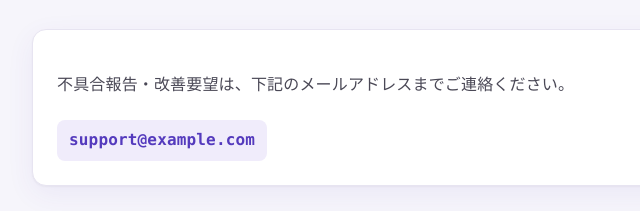
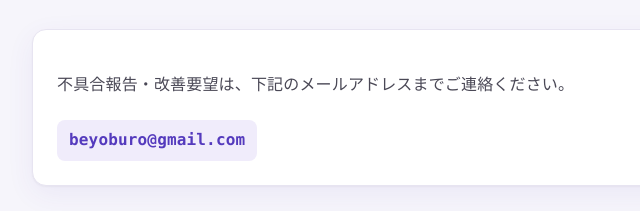
Before and after one commit to noutetu/battle-desk, a plain HTML site: page index.html in a window 1280 px wide. Shown: the part 3353-3564 px from the top of the page, 148-788 px from the left. Drawn offline with Linux system fonts and the light colour scheme.

Commit message:
Update support email

```diff
--- a/index.html
+++ b/index.html
@@ -164,8 +164,7 @@
       </div>
       <div class="notebox">
         <p>不具合報告・改善要望は、下記のメールアドレスまでご連絡ください。</p>
-        <!-- TODO: support@example.com に差し替え -->
-        <a class="mail" href="mailto:support@example.com">support@example.com</a>
+        <a class="mail" href="mailto:beyoburo@gmail.com">beyoburo@gmail.com</a>
       </div>
     </div>
   </section>
@@ -191,8 +190,7 @@
       <div class="copy">© 2026 BattleDesk</div>
       <div class="f-links">
         <a href="privacy.html">プライバシーポリシー</a>
-        <!-- TODO: support@example.com に差し替え -->
-        <a href="mailto:support@example.com">サポート</a>
+        <a href="mailto:beyoburo@gmail.com">サポート</a>
       </div>
     </div>
   </footer>
```
Also changed, not shown: privacy.html (+2 -4 lines).
